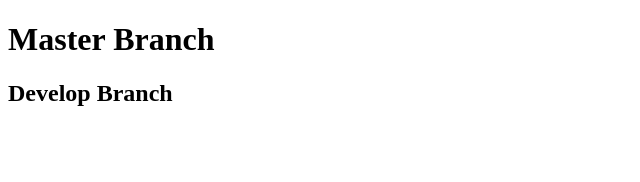
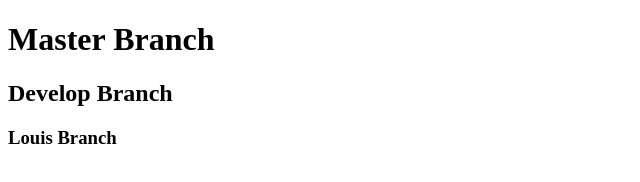
Before and after one commit to NickAtchison1/teamGit, a plain HTML site: page index.html in a window 1280 px wide. Shown: the whole page, without its empty margins (0-640 px from the left). Drawn offline with Linux system fonts and the light colour scheme.

Commit message:
added and saved name

```diff
--- a/index.html
+++ b/index.html
@@ -9,5 +9,6 @@
 <body>
     <h1>Master Branch</h1>
     <h2>Develop Branch</h2>
+    <h3>Louis Branch</h3>
 </body>
 </html>
```
